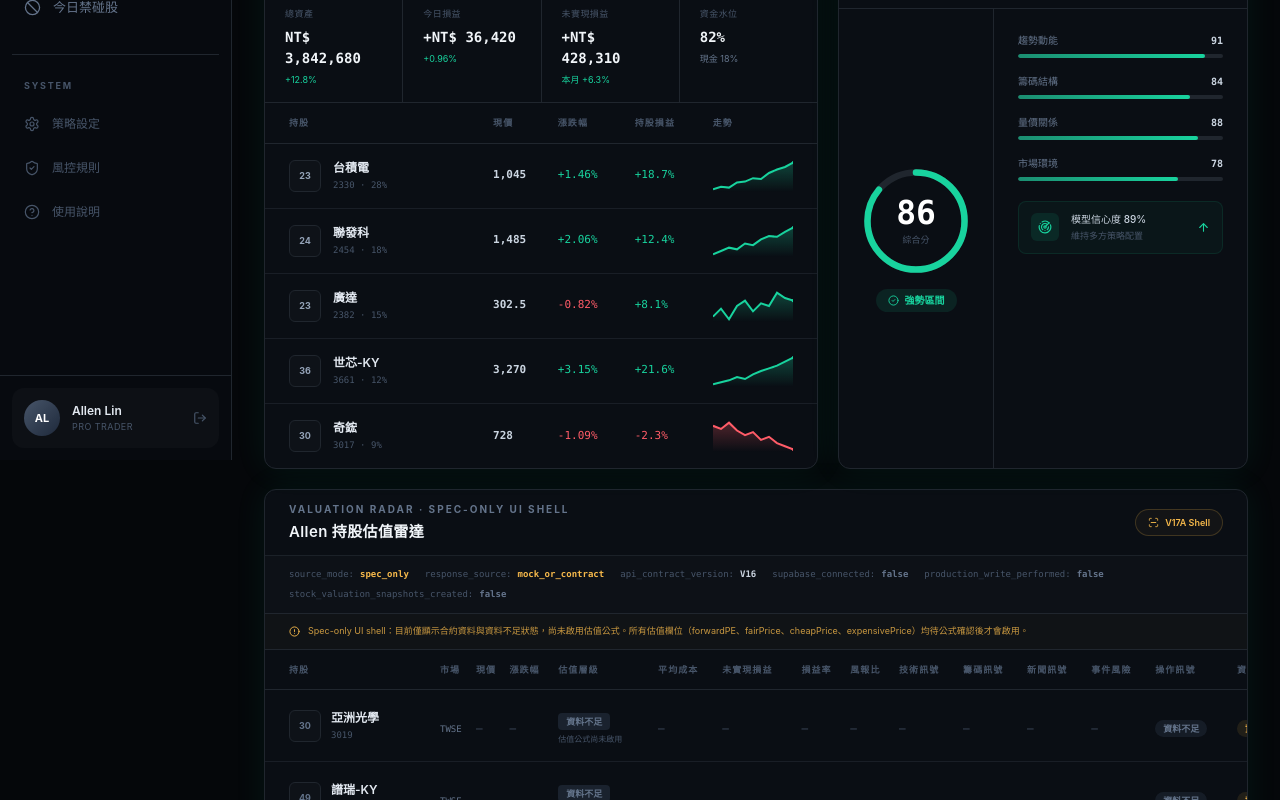
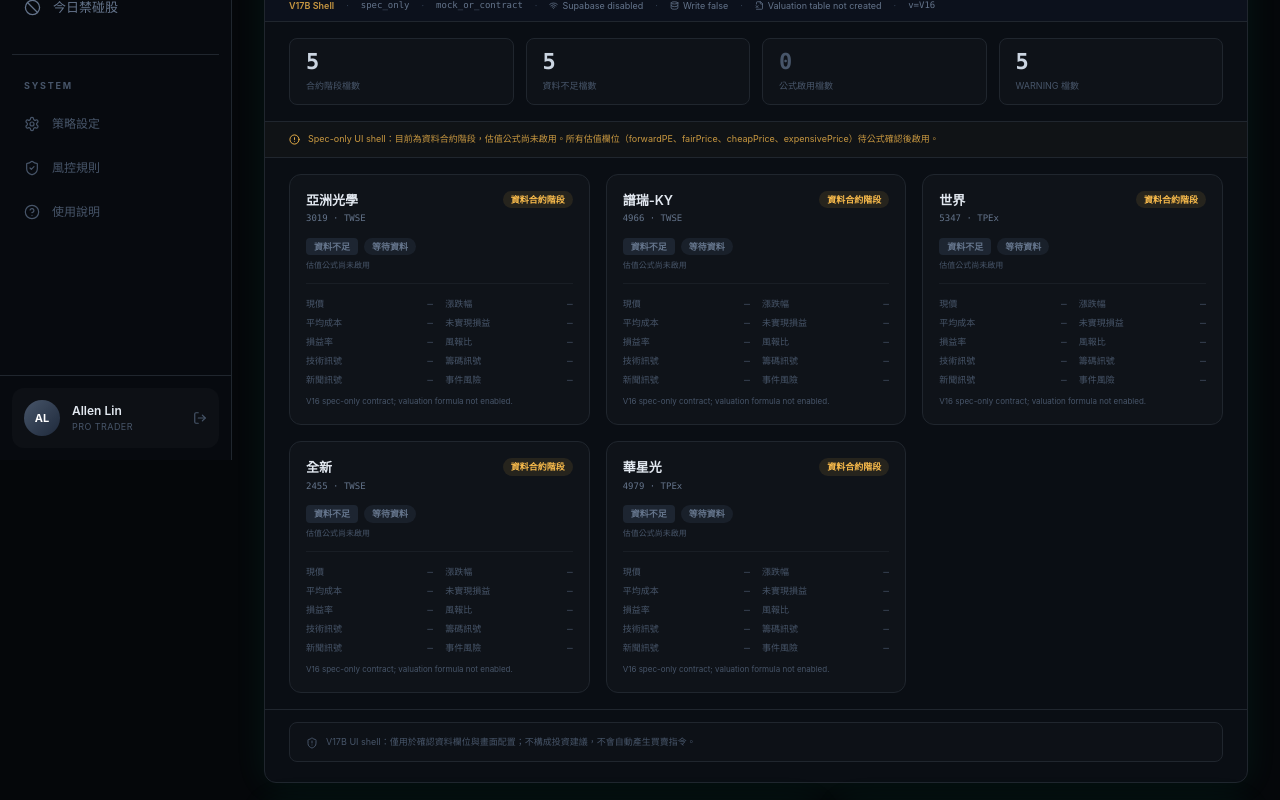
Before and after one commit to allenchen0501/allen-stock-dashboard, a Next.js app: page /holdings in a window 1280 px wide. Shown: the part 340-1140 px from the top of the page. Built offline with nearby package versions, Linux system fonts and the light colour scheme.

Commit message:
Polish portfolio valuation radar UI

```diff
--- a/app/holdings/page.tsx
+++ b/app/holdings/page.tsx
@@ -7,12 +7,12 @@ export default function HoldingsPage() {
   return (
     <div className="page-wrap">
       <PageHeading eyebrow="Portfolio command" title="持股戰情中心" description="集中掌握持倉績效、部位權重與 V8.5 策略信號，讓每一個決策都有清楚依據。" />
-      <div className="grid gap-5 xl:grid-cols-[1fr_410px]">
+      <div className="mt-5">
+        <PortfolioValuationRadar />
+      </div>
+      <div className="mt-5 grid gap-5 xl:grid-cols-[1fr_410px]">
         <HoldingsTable full />
         <CoreScore />
-      </div>
-      <div className="mt-5">
-        <PortfolioValuationRadar />
       </div>
     </div>
   );
--- a/components/portfolio-valuation-radar.tsx
+++ b/components/portfolio-valuation-radar.tsx
@@ -1,53 +1,83 @@
-import { AlertCircle, ShieldAlert, ScanLine } from "lucide-react";
+import { AlertCircle, Database, FileX2, ScanLine, ShieldAlert, Wifi } from "lucide-react";
 import { buildPortfolioValuationSummaryContract } from "@/use-cases/portfolio/build-valuation-summary-contract";
 import { SectionCard } from "@/components/ui/section-card";
-import type { PortfolioValuationSummaryItem } from "@/use-cases/portfolio/valuation-summary-contract";
+import type {
+  PortfolioActionSignal,
+  PortfolioValuationDataQualityStatus,
+  PortfolioValuationSummaryItem,
+  PortfolioValuationTier,
+} from "@/use-cases/portfolio/valuation-summary-contract";
+
+// ---------------------------------------------------------------------------
+// Atoms
+// ---------------------------------------------------------------------------
 
 function Dash() {
-  return <span className="font-mono text-[11px] text-slate-600">—</span>;
+  return <span className="font-mono text-[10px] text-slate-600">—</span>;
 }
 
-function ValuationTierCell({ item }: { item: PortfolioValuationSummaryItem }) {
-  if (item.valuationTier === "資料不足") {
-    return (
-      <div>
-        <span className="inline-flex items-center rounded px-2 py-0.5 text-[9px] font-semibold bg-slate-700/40 text-slate-500">
-          資料不足
-        </span>
-        <p className="mt-0.5 text-[8px] text-slate-600">估值公式尚未啟用</p>
-      </div>
-    );
-  }
+function FieldRow({ label, children }: { label: string; children: React.ReactNode }) {
   return (
-    <span className="inline-flex items-center rounded px-2 py-0.5 text-[9px] font-semibold bg-slate-700/40 text-slate-400">
-      {item.valuationTier}
-    </span>
+    <div className="flex items-baseline justify-between gap-2">
+      <span className="shrink-0 text-[9px] text-slate-600">{label}</span>
+      <span className="text-right font-mono text-[10px] text-slate-400 truncate">{children}</span>
+    </div>
   );
 }
 
-function ActionSignalCell({ signal }: { signal: PortfolioValuationSummaryItem["actionSignal"] }) {
-  if (signal === "資料不足") {
+// ---------------------------------------------------------------------------
+// Badges
+// ---------------------------------------------------------------------------
+
+function ValuationTierBadge({ tier }: { tier: PortfolioValuationTier }) {
+  if (tier === "資料不足") {
     return (
-      <span className="inline-flex items-center rounded-full px-2 py-0.5 text-[9px] font-semibold bg-slate-700/30 text-slate-500">
+      <span className="inline-flex items-center rounded px-2 py-0.5 text-[9px] font-semibold bg-slate-700/40 text-slate-500">
         資料不足
       </span>
     );
   }
   const colorMap: Record<string, string> = {
-    "觀察": "bg-slate-700/30 text-slate-400",
-    "可分批": "bg-positive/10 text-positive",
-    "續抱": "bg-positive/[0.07] text-positive",
-    "減碼觀察": "bg-amber/10 text-amber",
-    "避開": "bg-negative/10 text-negative",
+    特價: "bg-positive/10 text-positive",
+    便宜: "bg-positive/[0.07] text-positive",
+    合理: "bg-slate-700/30 text-slate-400",
+    昂貴: "bg-amber/10 text-amber",
+    瘋狂: "bg-negative/10 text-negative",
   };
   return (
-    <span className={`inline-flex items-center rounded-full px-2 py-0.5 text-[9px] font-semibold ${colorMap[signal] ?? "bg-slate-700/30 text-slate-400"}`}>
+    <span
+      className={`inline-flex items-center rounded px-2 py-0.5 text-[9px] font-semibold ${colorMap[tier] ?? "bg-slate-700/30 text-slate-400"}`}
+    >
+      {tier}
+    </span>
+  );
+}
+
+function ActionSignalBadge({ signal }: { signal: PortfolioActionSignal }) {
+  if (signal === "資料不足") {
+    return (
+      <span className="inline-flex items-center rounded-full px-2 py-0.5 text-[9px] font-semibold bg-slate-700/30 text-slate-500">
+        等待資料
+      </span>
+    );
+  }
+  const colorMap: Record<string, string> = {
+    觀察: "bg-slate-700/30 text-slate-400",
+    可分批: "bg-positive/10 text-positive",
+    續抱: "bg-positive/[0.07] text-positive",
+    減碼觀察: "bg-amber/10 text-amber",
+    避開: "bg-negative/10 text-negative",
+  };
+  return (
+    <span
+      className={`inline-flex items-center rounded-full px-2 py-0.5 text-[9px] font-semibold ${colorMap[signal] ?? "bg-slate-700/30 text-slate-400"}`}
+    >
       {signal}
     </span>
   );
 }
 
-function DataQualityCell({ status }: { status: PortfolioValuationSummaryItem["dataQualityStatus"] }) {
+function DataQualityBadge({ status }: { status: PortfolioValuationDataQualityStatus }) {
   if (status === "WARNING") {
     return (
       <span className="inline-flex items-center rounded-full px-2 py-0.5 text-[9px] font-semibold bg-amber/10 text-amber">
@@ -69,116 +99,172 @@ function DataQualityCell({ status }: { status: PortfolioValuationSummaryItem["da
   );
 }
 
+// ---------------------------------------------------------------------------
+// Summary stat card
+// ---------------------------------------------------------------------------
+
+function SummaryCard({ label, value, dim }: { label: string; value: number; dim?: boolean }) {
+  return (
+    <div className="flex flex-col rounded-lg border border-line bg-white/[0.015] px-4 py-3">
+      <span className={`font-mono text-[22px] font-bold leading-none ${dim ? "text-slate-600" : "text-slate-300"}`}>
+        {value}
+      </span>
+      <span className="mt-1.5 text-[9px] text-slate-600">{label}</span>
+    </div>
+  );
+}
+
+// ---------------------------------------------------------------------------
+// Individual radar card (one per stock)
+// ---------------------------------------------------------------------------
+
+function RadarCard({ item }: { item: PortfolioValuationSummaryItem }) {
+  return (
+    <div className="flex flex-col rounded-xl border border-line bg-white/[0.02] p-4">
+      {/* Identity + quality status */}
+      <div className="flex items-start justify-between gap-2">
+        <div className="min-w-0">
+          <p className="truncate text-[13px] font-semibold text-slate-200">{item.stockName}</p>
+          <p className="mt-0.5 font-mono text-[9px] text-slate-500">
+            {item.stockId} · {item.market}
+          </p>
+        </div>
+        <DataQualityBadge status={item.dataQualityStatus} />
+      </div>
+
+      {/* Tier + signal badges */}
+      <div className="mt-3 flex flex-wrap items-center gap-1.5">
+        <ValuationTierBadge tier={item.valuationTier} />
+        <ActionSignalBadge signal={item.actionSignal} />
+      </div>
+
+      {/* 資料不足 sub-labels */}
+      {item.valuationTier === "資料不足" && (
+        <p className="mt-1 text-[8px] text-slate-600">估值公式尚未啟用</p>
+      )}
+
+      {/* Detail fields */}
+      <div className="mt-3 grid grid-cols-2 gap-x-3 gap-y-1 border-t border-line/60 pt-3">
+        <FieldRow label="現價">{item.price !== null ? item.price : <Dash />}</FieldRow>
+        <FieldRow label="漲跌幅">
+          {item.changePercent !== null ? `${item.changePercent}%` : <Dash />}
+        </FieldRow>
+        <FieldRow label="平均成本">{item.avgCost !== null ? item.avgCost : <Dash />}</FieldRow>
+        <FieldRow label="未實現損益">
+          {item.unrealizedPnL !== null ? item.unrealizedPnL : <Dash />}
+        </FieldRow>
+        <FieldRow label="損益率">
+          {item.unrealizedPnLPercent !== null ? `${item.unrealizedPnLPercent}%` : <Dash />}
+        </FieldRow>
+        <FieldRow label="風報比">
+          {item.riskRewardRatio !== null ? item.riskRewardRatio : <Dash />}
+        </FieldRow>
+        <FieldRow label="技術訊號">
+          {item.technicalStatus !== null ? item.technicalStatus : <Dash />}
+        </FieldRow>
+        <FieldRow label="籌碼訊號">
+          {item.capitalFlowStatus !== null ? item.capitalFlowStatus : <Dash />}
+        </FieldRow>
+        <FieldRow label="新聞訊號">
+          {item.newsSignal !== null ? item.newsSignal : <Dash />}
+        </FieldRow>
+        <FieldRow label="事件風險">
+          {item.eventRisk !== null ? item.eventRisk : <Dash />}
+        </FieldRow>
+      </div>
+
+      {/* Valuation reason */}
+      {item.valuationReason && (
+        <p className="mt-2 text-[8px] leading-relaxed text-slate-600">{item.valuationReason}</p>
+      )}
+    </div>
+  );
+}
+
+// ---------------------------------------------------------------------------
+// Main component
+// ---------------------------------------------------------------------------
+
 export function PortfolioValuationRadar() {
   const { data, metadata } = buildPortfolioValuationSummaryContract();
+
+  const radarSummary = {
+    total: data.length,
+    dataInsufficient: data.filter((d) => d.valuationTier === "資料不足").length,
+    formulaActive: data.filter((d) => d.valuationTier !== "資料不足").length,
+    warningCount: data.filter((d) => d.dataQualityStatus === "WARNING").length,
+  };
 
   return (
     <SectionCard
       title="Allen 持股估值雷達"
-      eyebrow="Valuation radar · Spec-only UI shell"
+      eyebrow="Valuation radar · Spec-only"
       action={
         <div className="flex items-center gap-1.5 rounded-full border border-amber/20 bg-amber/[0.04] px-3 py-1.5 text-[9px] font-semibold text-amber">
           <ScanLine size={11} />
-          V17A Shell
+          V17B Shell
         </div>
       }
     >
-      {/* Metadata badges */}
-      <div className="flex flex-wrap gap-x-4 gap-y-1.5 border-b border-line bg-white/[0.01] px-5 py-3 sm:px-6">
-        {(
-          [
-            ["source_mode", metadata.source_mode],
-            ["response_source", metadata.response_source],
-            ["api_contract_version", metadata.api_contract_version],
-            ["supabase_connected", String(metadata.supabase_connected)],
-            ["production_write_performed", String(metadata.production_write_performed)],
-            ["stock_valuation_snapshots_created", String(metadata.stock_valuation_snapshots_created)],
-          ] as const
-        ).map(([key, val]) => (
-          <span key={key} className="flex items-center gap-1.5 text-[9px] text-slate-600">
-            <span className="font-mono">{key}:</span>
-            <span className={`font-mono font-semibold ${val === "false" ? "text-slate-500" : val === "spec_only" || val === "mock_or_contract" ? "text-amber" : "text-slate-300"}`}>
-              {val}
-            </span>
-          </span>
-        ))}
+      {/* Compact metadata status bar */}
+      <div className="flex flex-wrap items-center gap-x-3 gap-y-1 border-b border-line bg-slate-900/40 px-5 py-2 text-[9px] text-slate-500 sm:px-6">
+        <span className="font-semibold text-amber/80">V17B Shell</span>
+        <span className="text-slate-700">·</span>
+        <span className="font-mono">spec_only</span>
+        <span className="text-slate-700">·</span>
+        <span className="font-mono">mock_or_contract</span>
+        <span className="text-slate-700">·</span>
+        <span className="flex items-center gap-1">
+          <Wifi size={9} />
+          Supabase disabled
+        </span>
+        <span className="text-slate-700">·</span>
+        <span className="flex items-center gap-1">
+          <Database size={9} />
+          Write false
+        </span>
+        <span className="text-slate-700">·</span>
+        <span className="flex items-center gap-1">
+          <FileX2 size={9} />
+          Valuation table not created
+        </span>
+        <span className="text-slate-700">·</span>
+        <span className="font-mono">v={metadata.api_contract_version}</span>
+      </div>
+
+      {/* Summary cards */}
+      <div className="summaryCards grid grid-cols-2 gap-3 border-b border-line px-5 py-4 sm:grid-cols-4 sm:px-6">
+        <SummaryCard label="合約階段檔數" value={radarSummary.total} />
+        <SummaryCard
+          label="資料不足檔數"
+          value={radarSummary.dataInsufficient}
+          dim={radarSummary.dataInsufficient === 0}
+        />
+        <SummaryCard
+          label="公式啟用檔數"
+          value={radarSummary.formulaActive}
+          dim={radarSummary.formulaActive === 0}
+        />
+        <SummaryCard
+          label="WARNING 檔數"
+          value={radarSummary.warningCount}
+          dim={radarSummary.warningCount === 0}
+        />
       </div>
 
       {/* Spec-only notice */}
       <div className="flex items-start gap-2 border-b border-line bg-amber/[0.025] px-5 py-2.5 sm:px-6">
         <AlertCircle size={11} className="mt-0.5 flex-shrink-0 text-amber" />
         <p className="text-[9px] leading-relaxed text-amber/80">
-          Spec-only UI shell：目前僅顯示合約資料與資料不足狀態，尚未啟用估值公式。所有估值欄位（forwardPE、fairPrice、cheapPrice、expensivePrice）均待公式確認後才會啟用。
+          Spec-only UI shell：目前為資料合約階段，估值公式尚未啟用。所有估值欄位（forwardPE、fairPrice、cheapPrice、expensivePrice）待公式確認後啟用。
         </p>
       </div>
 
-      {/* Stock table */}
-      <div className="overflow-x-auto">
-        <table className="w-full min-w-[1080px] text-left">
-          <thead>
-            <tr className="h-10 border-b border-line text-[9px] uppercase tracking-[0.12em] text-slate-600">
-              <th className="pl-5 font-semibold sm:pl-6">持股</th>
-              <th className="font-semibold">市場</th>
-              <th className="font-semibold">現價</th>
-              <th className="font-semibold">漲跌幅</th>
-              <th className="font-semibold">估值層級</th>
-              <th className="font-semibold">平均成本</th>
-              <th className="font-semibold">未實現損益</th>
-              <th className="font-semibold">損益率</th>
-              <th className="font-semibold">風報比</th>
-              <th className="font-semibold">技術訊號</th>
-              <th className="font-semibold">籌碼訊號</th>
-              <th className="font-semibold">新聞訊號</th>
-              <th className="font-semibold">事件風險</th>
-              <th className="font-semibold">操作訊號</th>
-              <th className="font-semibold">資料狀態</th>
-            </tr>
-          </thead>
-          <tbody>
-            {data.map((item) => (
-              <tr
-                key={item.stockId}
-                className="group h-[72px] border-b border-line/70 transition-colors last:border-0 hover:bg-white/[0.02]"
-              >
-                <td className="pl-5 sm:pl-6">
-                  <div className="flex items-center gap-2.5">
-                    <div className="grid h-8 w-8 flex-shrink-0 place-items-center rounded-md border border-line bg-white/[0.02] text-[9px] font-bold text-slate-500">
-                      {item.stockId.slice(0, 2)}
-                    </div>
-                    <div>
-                      <p className="text-[12px] font-semibold text-slate-200">{item.stockName}</p>
-                      <p className="mt-0.5 font-mono text-[9px] text-slate-600">{item.stockId}</p>
-                    </div>
-                  </div>
-                </td>
-                <td>
-                  <span className="font-mono text-[9px] text-slate-500">{item.market}</span>
-                </td>
-                <td>{item.price !== null ? <span className="font-mono text-[11px] text-slate-300">{item.price}</span> : <Dash />}</td>
-                <td>{item.changePercent !== null ? <span className="font-mono text-[11px]">{item.changePercent}%</span> : <Dash />}</td>
-                <td><ValuationTierCell item={item} /></td>
-                <td>{item.avgCost !== null ? <span className="font-mono text-[11px] text-slate-300">{item.avgCost}</span> : <Dash />}</td>
-                <td>{item.unrealizedPnL !== null ? <span className="font-mono text-[11px]">{item.unrealizedPnL}</span> : <Dash />}</td>
-                <td>{item.unrealizedPnLPercent !== null ? <span className="font-mono text-[11px]">{item.unrealizedPnLPercent}%</span> : <Dash />}</td>
-                <td>{item.riskRewardRatio !== null ? <span className="font-mono text-[11px] text-slate-300">{item.riskRewardRatio}</span> : <Dash />}</td>
-                <td>{item.technicalStatus !== null ? <span className="text-[9px] text-slate-400">{item.technicalStatus}</span> : <Dash />}</td>
-                <td>{item.capitalFlowStatus !== null ? <span className="text-[9px] text-slate-400">{item.capitalFlowStatus}</span> : <Dash />}</td>
-                <td>{item.newsSignal !== null ? <span className="text-[9px] text-slate-400">{item.newsSignal}</span> : <Dash />}</td>
-                <td>{item.eventRisk !== null ? <span className="text-[9px] text-slate-400">{item.eventRisk}</span> : <Dash />}</td>
-                <td><ActionSignalCell signal={item.actionSignal} /></td>
-                <td><DataQualityCell status={item.dataQualityStatus} /></td>
-              </tr>
-            ))}
-          </tbody>
-        </table>
-      </div>
-
-      {/* Valuation reason footer */}
-      <div className="border-t border-line px-5 py-3 sm:px-6">
-        <p className="mb-1 text-[9px] uppercase tracking-wider text-slate-600">估值說明</p>
-        <p className="text-[10px] text-slate-500">
-          {data[0]?.valuationReason ?? "—"}
-        </p>
+      {/* Radar card grid (2 col md, 3 col xl) */}
+      <div className="valuationCards grid grid-cols-1 gap-4 px-5 py-4 sm:px-6 md:grid-cols-2 xl:grid-cols-3">
+        {data.map((item) => (
+          <RadarCard key={item.stockId} item={item} />
+        ))}
       </div>
 
       {/* Safety notice */}
@@ -186,7 +272,7 @@ export function PortfolioValuationRadar() {
         <div className="flex items-start gap-2 rounded-lg border border-line bg-white/[0.01] px-4 py-3">
           <ShieldAlert size={12} className="mt-0.5 flex-shrink-0 text-slate-600" />
           <p className="text-[9px] leading-relaxed text-slate-600">
-            本區塊為 V17A UI shell，僅用於確認資料欄位與畫面配置；不構成投資建議，也不會自動產生買賣指令。
+            V17B UI shell：僅用於確認資料欄位與畫面配置；不構成投資建議，不會自動產生買賣指令。
           </p>
         </div>
       </div>
```
Also changed, not shown: scripts/validate-portfolio-valuation-radar-ui.ts (+104 -38 lines), 2 other files (tests, documents, lock files or other folders).
